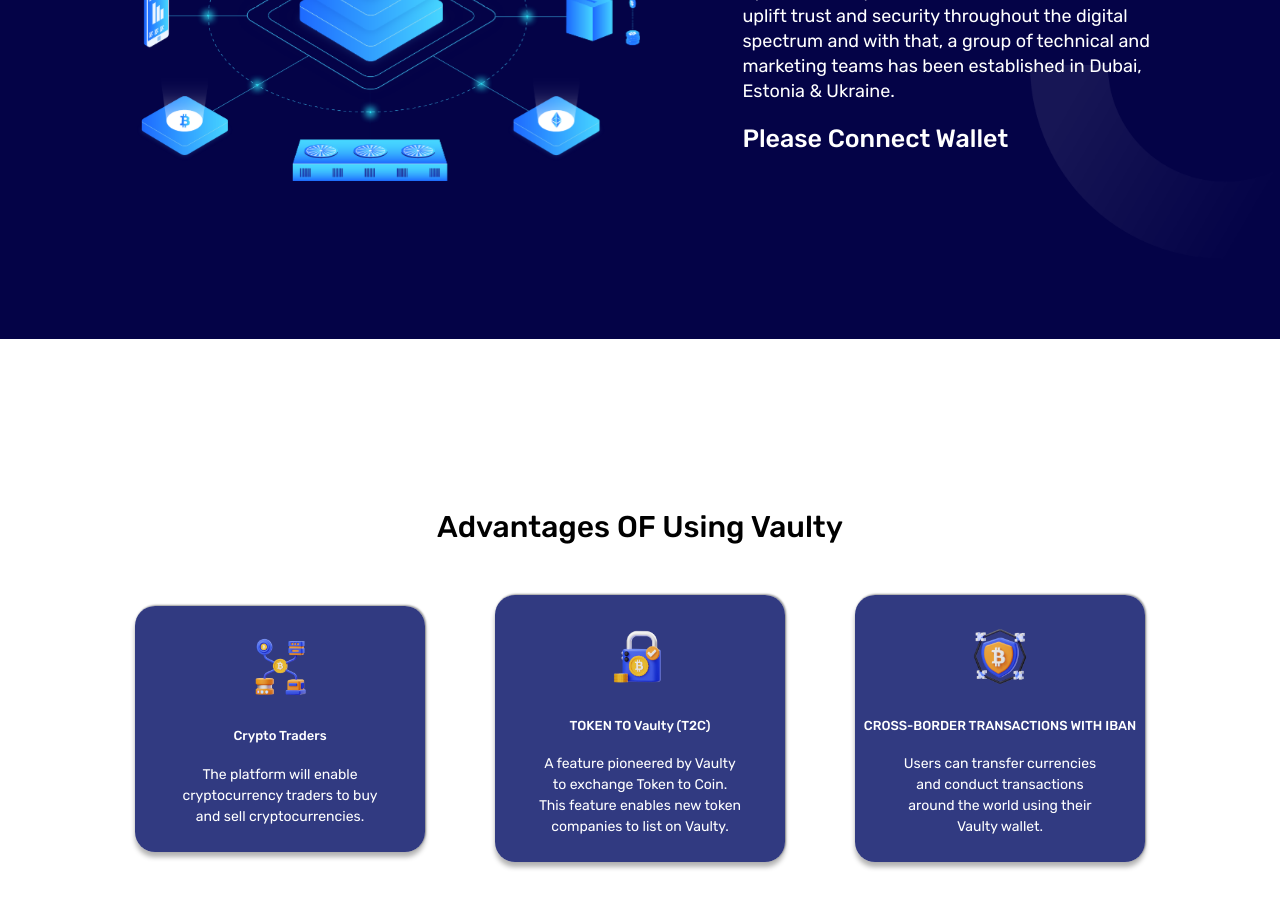
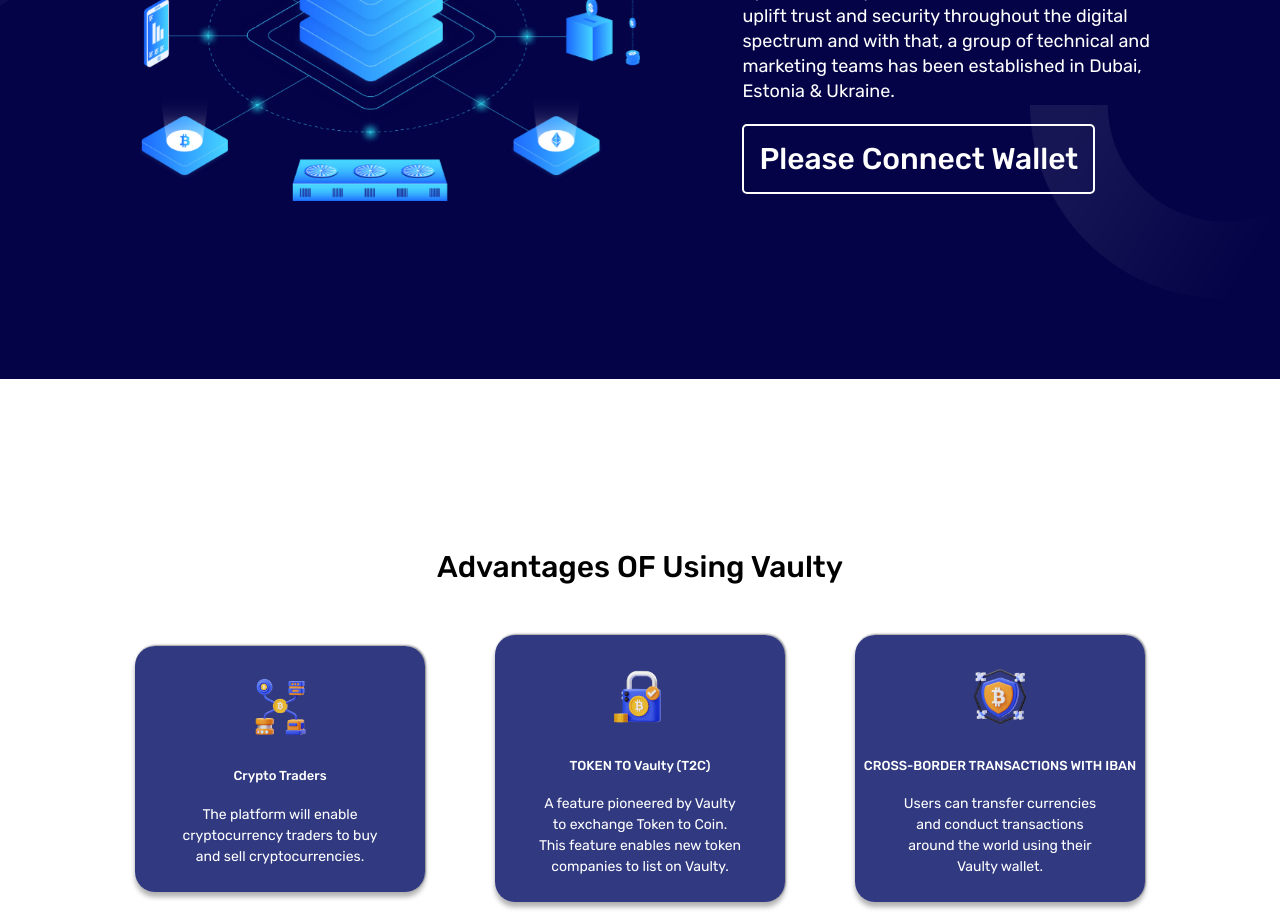
Before and after one commit to technical-channel/vaultystaking, a React (Create React App) app: page / in a window 1280 px wide. Shown: the part 1360-2281 px from the top of the page. Built offline with nearby package versions, Linux system fonts and the light colour scheme; what @walletconnect/web3-provider would draw is missing.

Commit message:
Update Homepage.js

```diff
--- a/src/Homepage.js
+++ b/src/Homepage.js
@@ -624,12 +624,32 @@
                     </>
                   ) : (
                     <>
-                      <h2>ICO Is Over You Can Not Invest</h2>
+                      <h1
+                        style={{
+                          fontSize: "3rem",
+
+                          border: "2px solid white",
+                          padding: 15,
+                          borderRadius: 5,
+                        }}
+                      >
+                        ICO Is Over You Can Not Invest
+                      </h1>
                     </>
                   )}
                 </>
               ) : (
-                <h1>Please Connect Wallet</h1>
+                <h1
+                  style={{
+                    fontSize: "3rem",
+
+                    border: "2px solid white",
+                    padding: 15,
+                    borderRadius: 5,
+                  }}
+                >
+                  Please Connect Wallet
+                </h1>
               )}
             </div>
             <img
```
